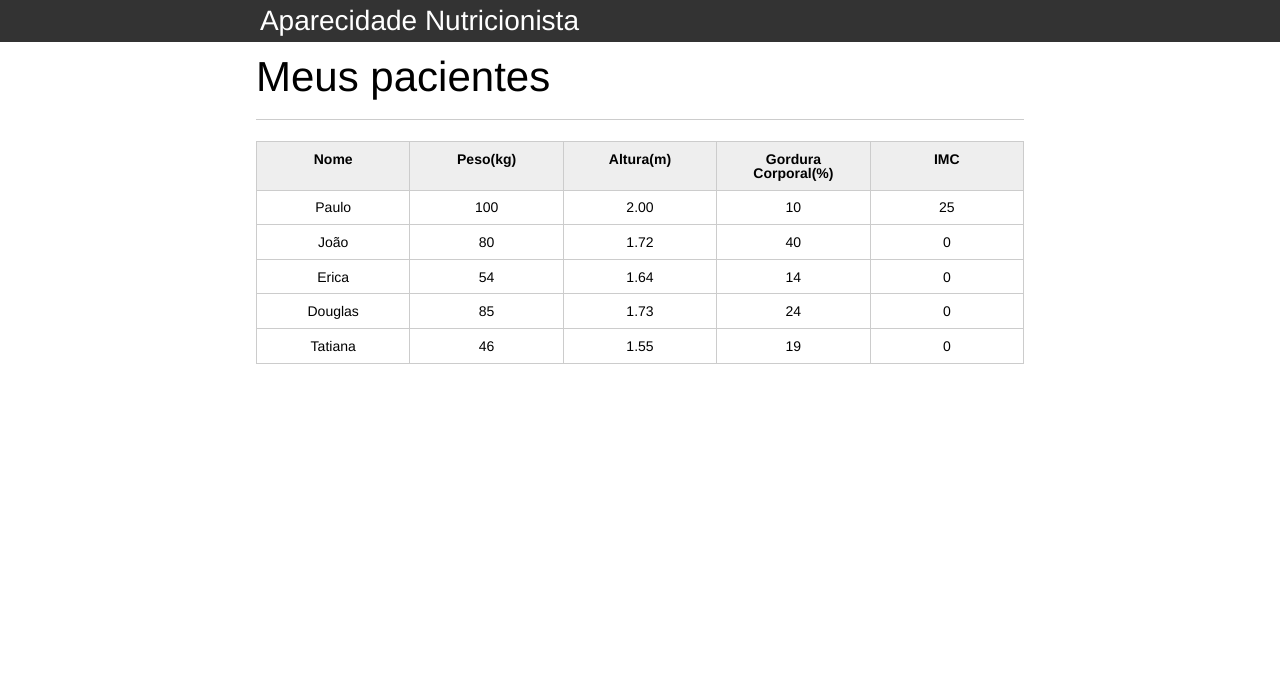
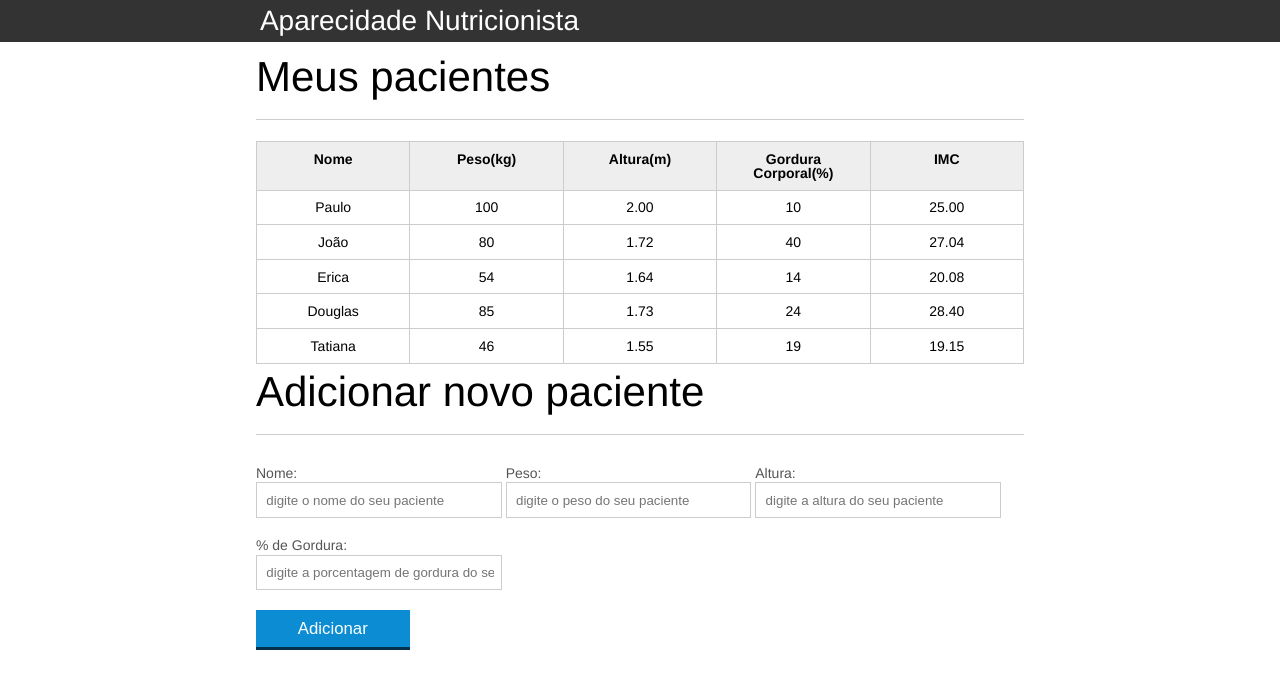
Before and after one commit to Vinicius8706/JavaScriptWeb, a plain HTML site: page index.html in a window 1280 px wide. Drawn offline with Linux system fonts and the light colour scheme.

Commit message:
adicionando funcao de botao Adicionar

```diff
--- a/css/index.css
+++ b/css/index.css
@@ -132,3 +132,7 @@ button[disabled=disabled], button:disabled {
 .campo-invalido{
 	border: 1px solid red;
 }
+
+.paciente-invalido{
+	background-color: lightcoral;
+}
--- a/index.html
+++ b/index.html
@@ -74,6 +74,30 @@
 
 		</section>
 	</main>
+	<!-- ... -->
+<section class="container">
+	<h2 id="titulo-form">Adicionar novo paciente</h2>
+	<form id="form-adiciona">
+			<div class="grupo">
+					<label for="nome">Nome:</label>
+					<input id="nome" name="nome" type="text" placeholder="digite o nome do seu paciente" class="campo">
+			</div>
+			<div class="grupo">
+					<label for="peso">Peso:</label>
+					<input id="peso" name="peso" type="text" placeholder="digite o peso do seu paciente" class="campo campo-medio">
+			</div>
+			<div class="grupo">
+					<label for="altura">Altura:</label>
+					<input id="altura" name="altura" type="text" placeholder="digite a altura do seu paciente" class="campo campo-medio">
+			</div>
+			<div class="grupo">
+					<label for="gordura">% de Gordura:</label>
+					<input id="gordura" type="text" placeholder="digite a porcentagem de gordura do seu paciente" class="campo campo-medio">
+			</div>
+
+			<button id="adicionar-paciente" class="botao bto-principal">Adicionar</button>
+	</form>
+</section>
 	<script src="./js/principal.js">
 	</script>
 </body>
--- a/js/principal.js
+++ b/js/principal.js
@@ -1,24 +1,51 @@
 var titulo = document.querySelector("h1");
-titulo.textContent ="Aparecidade Nutricionista"
+titulo.textContent = "Aparecidade Nutricionista"
 
-var paciente = document.querySelector("#primeiro-paciente");
-var peso = paciente.querySelector(".info-peso");
-var peso = peso.textContent
+var paciente = document.querySelectorAll(".paciente");
 
-var tdAltura = paciente.querySelector(".info-altura");
-var altura = tdAltura.textContent
+for(var i =0;i < paciente.length;i++){
+  var peso = paciente[i].querySelector(".info-peso");
+  var peso = peso.textContent
 
-var tdImc = paciente.querySelector(".info-imc")
-imc = peso/(altura**2)
-tdImc.textContent =imc
+  var tdAltura = paciente[i].querySelector(".info-altura");
+  var altura = tdAltura.textContent
 
-if(peso<0){
-  console.log("Peso inválido")
-}else if(peso > 1000){
-  console.log("Peso inválido")
+  var tdImc = paciente[i].querySelector(".info-imc")
+
+
+  var pesoEhValido = true;
+  var alturaEhValida = true;
+
+  if (peso < 0 || peso >= 1000) {
+    console.log("Peso inválido")
+    pesoEhValido = false;
+    tdImc.textContent = "Peso inválido"
+    paciente[i].classList.add("paciente-invalido")
+
+  }
+
+  if (altura < 0 || altura > 3.00) {
+    console.log("Altura inválida");
+    alturaEhValida = false;
+    tdImc.textContent = "Altura invalida"
+    paciente[i].classList.add("paciente-invalido")
+
+
+  }
+
+  if(alturaEhValida && pesoEhValido){
+    imc = peso / (altura ** 2)
+    tdImc.textContent = imc.toFixed(2)
+  }
 }
 
+titulo.addEventListener("click",mostraMensagem)
 
-console.log(peso);
-console.log(tdAltura);
-console.log(imc);
+function mostraMensagem(){
+  console.log("Olá eu fui clicado")
+}
+
+var botaoAdicionar = document.querySelector("#adicionar-paciente")
+botaoAdicionar.addEventListener("click"),function(){
+console.log("Cliquei no botao")
+}
```
